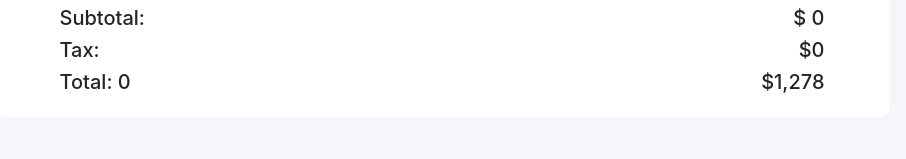
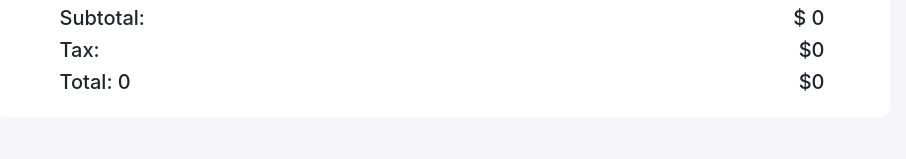
Before and after one commit to Shakib448/redux-toolkit-shoppin-cart, a React (Create React App) app: page / in a window 1280 px wide. Shown: the part 538-697 px from the top of the page, without its empty margins (198-1104 px from the left). Built offline with nearby package versions, Linux system fonts and the light colour scheme.

Commit message:
Total added

```diff
--- a/src/Components/Shopping/Shopping.js
+++ b/src/Components/Shopping/Shopping.js
@@ -10,24 +10,30 @@ const Shopping = () => {
   const [totalPrice, setTotalPrice] = useState(0);
   const [totalItems, setTotalItems] = useState(0);
   const [nitTax, setNitTax] = useState(0);
+  const [grandTotal, setGrandTotal] = useState(0);
 
   useEffect(() => {
     let items = 0;
     let price = 0;
     let tax = 0;
+    let total = 0;
 
     cart.forEach((item) => {
       items += item.qty;
       price += item.qty * item.price;
-      tax = (price / 100).toFixed(0);
+      tax = (price / 100).toFixed(2);
+      total = (price + Number(tax)).toFixed(2);
     });
 
     setTotalItems(items);
     setTotalPrice(price);
     setNitTax(tax);
+    setGrandTotal(total);
   }, [
     cart,
     nitTax,
+    setGrandTotal,
+    grandTotal,
     setNitTax,
     totalPrice,
     totalItems,
@@ -54,7 +60,7 @@ const Shopping = () => {
                 <div className="col-md-4 status">
                   <h5 id="total-price">$ {totalPrice} </h5>
                   <h5 id="tax-amount">${nitTax}</h5>
-                  <h5 id="grand-total">$1,278</h5>
+                  <h5 id="grand-total">${grandTotal}</h5>
                 </div>
               </div>
             </div>
```
Also changed, not shown: 1 other file (tests, documents, lock files or other folders).
